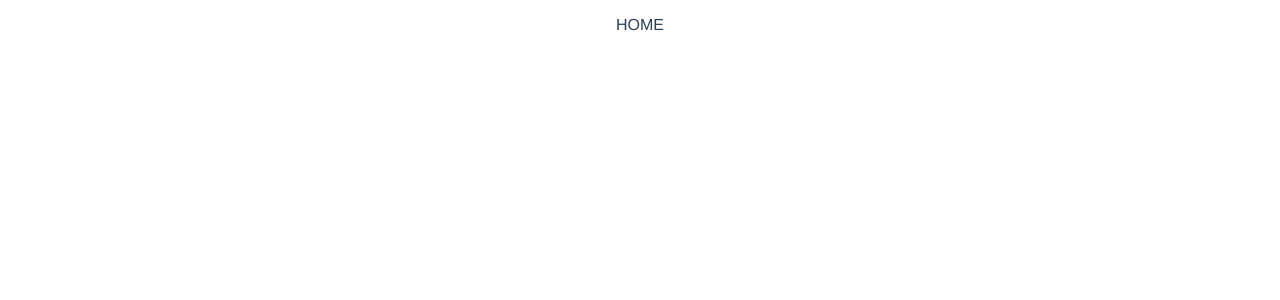
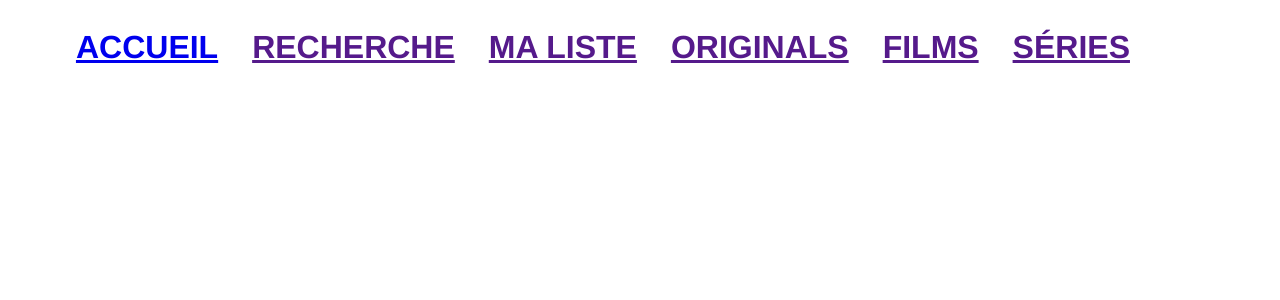
Before and after one commit to archi974/PreviouslyOnVue, a Vue app in the folder front/: page /home in a window 1280 px wide. Shown: the top 300 px of the page. Built offline with nearby package versions, Linux system fonts and the light colour scheme.

Commit message:
[ADD] create component navbar home page

```diff
--- a/front/package.json
+++ b/front/package.json
@@ -10,6 +10,7 @@
   "dependencies": {
     "core-js": "^3.8.3",
     "vue": "^3.2.13",
+    "vue-navigation-bar": "^5.0.0",
     "vue-router": "^4.0.3"
   },
   "devDependencies": {
--- /dev/null
+++ b/front/src/components/Navbar.vue
@@ -0,0 +1,69 @@
+<template>
+    <div class="navbar">
+        <div>
+            <img src="" alt="">
+        </div>
+        <div>
+            <a v-bind:href="'/home'">
+                <h1>ACCUEIL</h1>
+            </a>
+        </div>
+        <div>
+            <a v-bind:href="''">
+                <h1>RECHERCHE</h1>
+            </a>
+        </div>
+        <div>
+            <a v-bind:href="''">
+                <h1>MA LISTE</h1>
+            </a>
+        </div>
+        <div>
+            <a v-bind:href="''">
+            <h1>ORIGINALS</h1>
+            </a>
+        </div>
+        <div>
+            <a v-bind:href="''">
+                <h1>FILMS</h1>
+            </a>
+        </div>
+        <div>
+            <a v-bind:href="''">
+                <h1>SÉRIES</h1>
+            </a>
+        </div>
+        <div>
+            <img src="" alt="">
+        </div>
+
+        <div>
+            <ul id="example-1">
+                <li v-for="item in items" :key="item.message">
+                    {{ item.message }}
+                </li>
+            </ul>
+        </div>
+    </div>
+</template>
+
+<script type="text/babel">
+export default {
+  name: 'Navbar',
+  props: {
+    msg: String
+  },
+    items: [
+        { message: 'test' },
+        { message: 'autre' }
+    ]
+}
+
+</script>
+
+<style scoped>
+    .navbar {
+        display: flex;
+        justify-content: space-evenly;
+    }
+</style>
--- a/front/src/views/HomeView.vue
+++ b/front/src/views/HomeView.vue
@@ -1,18 +1,17 @@
 <template>
   <div class="home">
-      <p>HOME</p>
-      <!-- <input type="button" value="Vincent" v-on:click=""/> -->
+    <Navbar />
   </div>
 </template>
 
 <script>
 // @ is an alias to /src
-// import HelloWorld from '@/components/HelloWorld.vue'
+import Navbar from '@/components/Navbar.vue'
 
-// export default {
-//   name: 'HomeView',
-//   components: {
-//     HelloWorld
-//   }
-// }
+export default {
+  name: 'HomeView',
+  components: {
+    Navbar
+  }
+}
 </script>
```
Also changed, not shown: front/src/components/CarrouselHome.vue (added), 1 other file (tests, documents, lock files or other folders).
